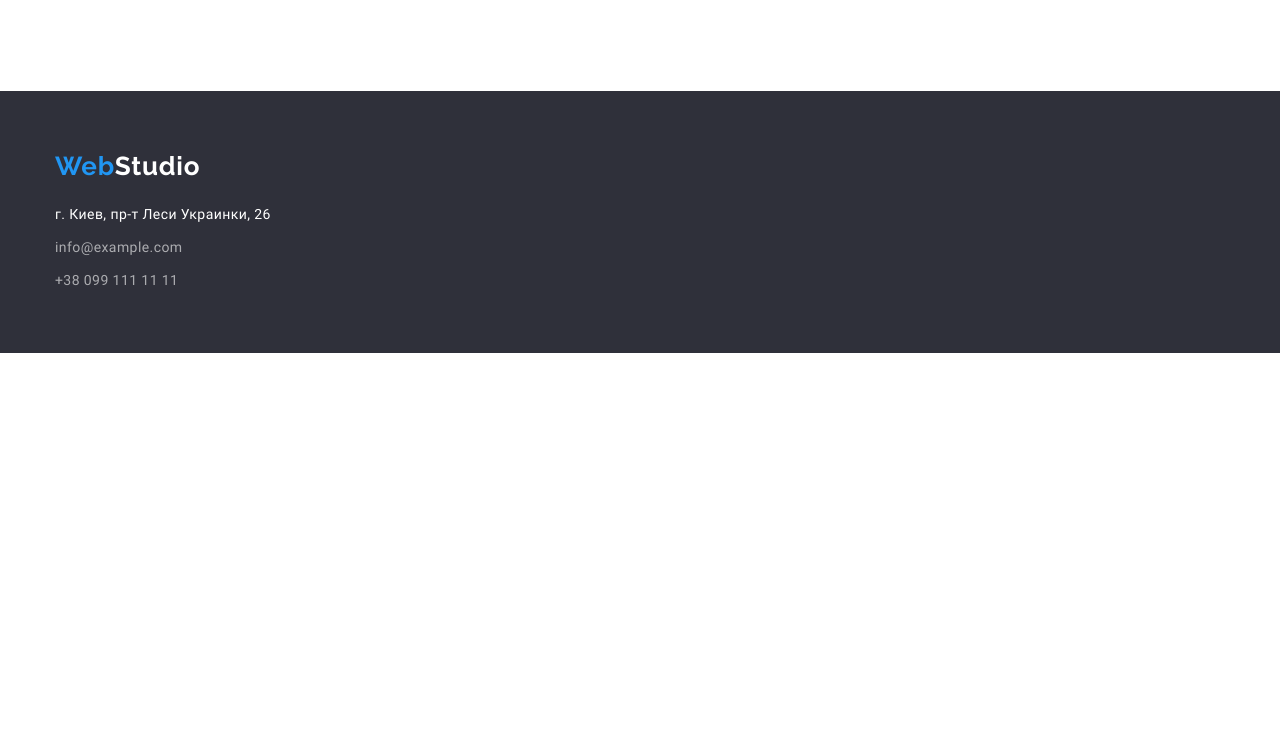
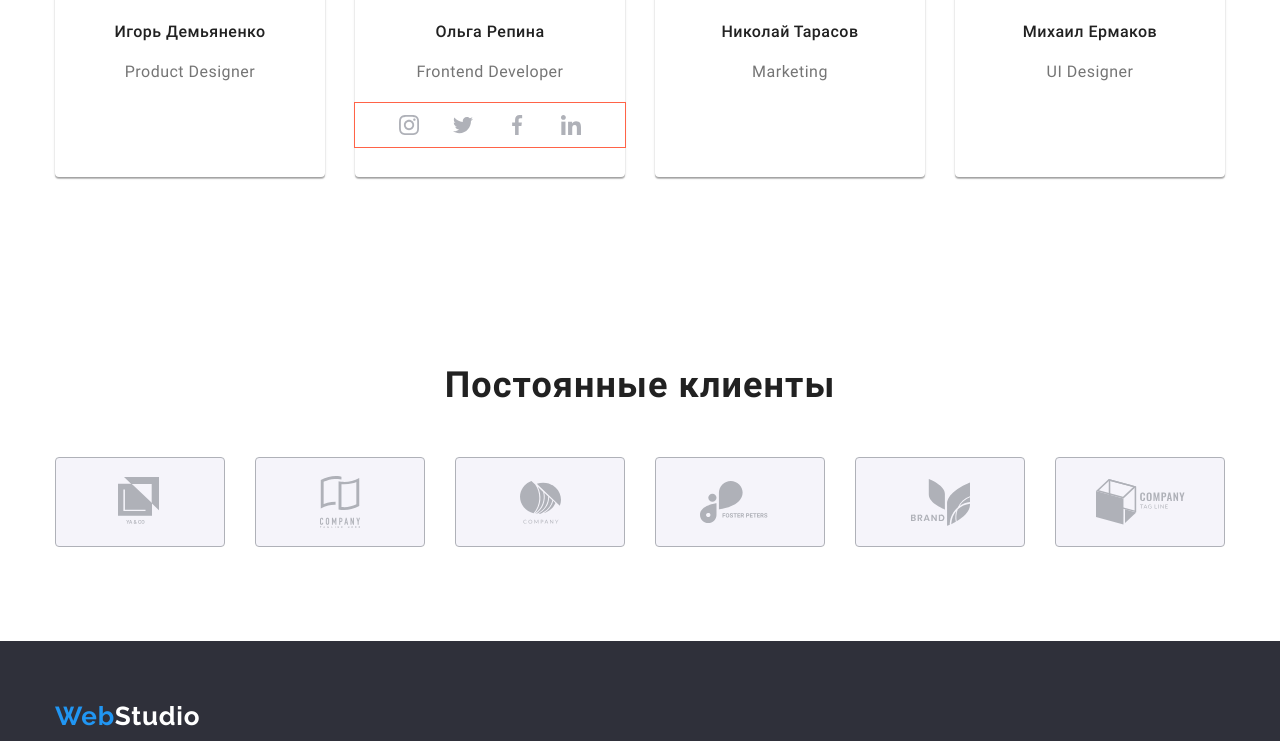
Before and after one commit to LitvinKostya/goit-markup-hw-03, a plain HTML site: page index.html in a window 1280 px wide. Shown: the part 2056-2797 px from the top of the page. Before the commit the page ends 2409 px from the top, so only its background shows below. Drawn offline with nearby package versions, Linux system fonts and the light colour scheme.

Commit message:
практика

```diff
--- a/css/styles.css
+++ b/css/styles.css
@@ -134,6 +134,34 @@ body {
   margin-bottom: 32px;
 }
 
+.mail-top::before {
+  display: inline-block;
+  content: "";
+  height: 12px;
+  width: 16px;
+
+  background-position: center;
+  background-size: auto;
+  background-repeat: no-repeat;
+}
+.mail-top::before {
+  background-image: url(../images/envelope.svg);
+}
+
+.contacts-top::before {
+  display: inline-block;
+  content: "";
+  height: 16px;
+  width: 10px;
+
+  background-position: center;
+  background-size: auto;
+  background-repeat: no-repeat;
+}
+
+.contacts-top::before {
+  background-image: url(../images/phone.svg);
+}
 .container-contacts {
   display: flex;
   margin-left: auto;
@@ -328,6 +356,32 @@ address {
   margin: 0px;
 }
 
+.item-activity::before {
+  display: block;
+  content: "";
+
+  height: 120px;
+  background-size: auto;
+  background-repeat: no-repeat;
+  background-position: center;
+  background-color: #f5f4fa;
+}
+.icon-satellite::before {
+  background-image: url(../images/satellite.svg);
+}
+
+.icon-clock::before {
+  background-image: url(../images/clock.svg);
+}
+
+.icon-computer::before {
+  background-image: url(../images/computer.svg);
+}
+
+.icon-astronaut::before {
+  background-image: url(../images/astronaut.svg);
+}
+
 /*чем мы занимаемся*/
 
 .foto {
@@ -368,6 +422,11 @@ address {
   margin-left: 30px;
 }
 
+.item-team {
+  box-shadow: 0px 1px 3px rgba(0, 0, 0, 0.12), 0px 1px 1px rgba(0, 0, 0, 0.14), 0px 2px 1px rgba(0, 0, 0, 0.2);
+  border-radius: 0px 0px 4px 4px;
+}
+
 .team-box {
   padding-bottom: 94px;
   padding-top: 94px;
@@ -389,13 +448,143 @@ address {
 
 .team-profession {
   margin-top: 0px;
-  margin-bottom: 30px;
+  margin-bottom: 16px;
   font-family: Roboto;
   font-size: 16px;
   line-height: 1.9;
   letter-spacing: 0.03em;
 }
 
+.socialnetworks {
+  display: flex;
+  height: 44px;
+  /*margin-right: auto;
+  margin-left: auto;*/
+  justify-content: center;
+  margin-bottom: 30px;
+  padding: 0px 32px;
+
+  outline: 1px solid tomato;
+}
+
+.instagram {
+  display: block;
+  content: "";
+  height: 44px;
+  width: 44px;
+  background-size: auto;
+  background-position: center;
+  background-repeat: no-repeat;
+  margin-right: 10px;
+  background-image: url(../images/instagram\ 2.svg);
+}
+.twitter {
+  display: block;
+  content: "";
+  height: 44px;
+  width: 44px;
+  background-size: auto;
+  background-position: center;
+  background-repeat: no-repeat;
+  margin-right: 10px;
+  background-image: url(../images/twitter\ 1.svg);
+}
+
+.facebook {
+  display: block;
+  content: "";
+  height: 44px;
+  width: 44px;
+  background-size: auto;
+  background-position: center;
+  background-repeat: no-repeat;
+  margin-right: 10px;
+  background-image: url(../images/facebook\ 1.svg);
+}
+
+.linkedin {
+  display: block;
+  content: "";
+  height: 44px;
+  width: 44px;
+  background-size: auto;
+  background-position: center;
+  background-repeat: no-repeat;
+  background-image: url(../images/linkedin\ 1.svg);
+}
+/*Постоянные Клиенты*/
+
+.title-client {
+  margin: 0px;
+  margin-bottom: 50px;
+  font-family: Roboto;
+  font-style: normal;
+  font-weight: bold;
+  font-size: 36px;
+  line-height: 1.166;
+  text-align: center;
+  letter-spacing: 0.03em;
+  color: var(--secondary-text-cl);
+}
+
+.client-list {
+  display: flex;
+
+  justify-content: center;
+}
+.client-box {
+  text-align: center;
+  padding-top: 94px;
+  padding-bottom: 94px;
+}
+
+.client {
+  display: block;
+  content: "";
+  width: 170px;
+  height: 90px;
+  margin-right: 30px;
+
+  background-size: auto;
+  background-repeat: no-repeat;
+  background-position: center;
+  background-color: #f5f4fa;
+
+  border: 1px solid #afb1b8;
+  box-sizing: border-box;
+  border-radius: 4px;
+}
+
+.logo1 {
+  background-image: url(../images/logo1.svg);
+}
+.logo2 {
+  background-image: url(../images/logo2.svg);
+}
+.logo3 {
+  background-image: url(../images/logo3.svg);
+}
+.logo4 {
+  background-image: url(../images/logo4.svg);
+}
+.logo5 {
+  background-image: url(../images/logo5.svg);
+}
+.logo6 {
+  background-image: url(../images/logo6.svg);
+}
+.client:last-child {
+  margin-right: 0px;
+}
+
+/*.flexbox :nth-child(3n) {
+  margin-right: 0;
+}
+
+.flexbox :nth-last-child(-n + 3) {
+  margin-bottom: 0;
+}
+*/
 /* Портфолио*/
 
 .portfolio-cont {
--- a/index.html
+++ b/index.html
@@ -31,10 +31,10 @@
         </nav>
 
         <ul class="list container-contacts">
-          <li class="item-header">
+          <li class="item-header mail-top">
             <a href="mailto:info@devstudio.com" class="link header-mail">info@devstudio.com</a>
           </li>
-          <li class="item-header">
+          <li class="item-header contacts-top">
             <a href="tel:+380961111111" class="link header-cont">+38 096 111 11 11</a>
           </li>
         </ul>
@@ -54,26 +54,26 @@
       <section class="activity-list">
         <div class="container">
           <ul class="act list">
-            <li class="item-activity">
+            <li class="item-activity icon-satellite">
               <h3 class="activity">Внимание к деталям</h3>
               <p class="act-text">Идейные соображения, а также начало повседневной работы по формированию позиции.</p>
             </li>
 
-            <li class="item-activity">
+            <li class="item-activity icon-clock">
               <h3 class="activity">Пунктуальность</h3>
               <p class="act-text">
                 Задача организации, в особенности же рамки и место обучения кадров влечет за собой.
               </p>
             </li>
 
-            <li class="item-activity">
+            <li class="item-activity icon-computer">
               <h3 class="activity">Планирование</h3>
               <p class="act-text">
                 Равным образом консультация с широким активом в значительной степени обуславливает.
               </p>
             </li>
 
-            <li class="item-activity">
+            <li class="item-activity icon-astronaut">
               <h3 class="activity">Современные технологии</h3>
               <p class="act-text">Значимость этих проблем настолько очевидна, что реализация плановых заданий.</p>
             </li>
@@ -118,6 +118,12 @@
                 <h2 class="teams-name">Ольга Репина</h2>
                 <p class="team-profession">Frontend Developer</p>
               </div>
+              <div class="socialnetworks">
+                <a href="" class="instagram"></a>
+                <a href="" class="twitter"></a>
+                <a href="" class="facebook"></a>
+                <a href="" class="linkedin"></a>
+              </div>
             </li>
 
             <li class="item-team">
@@ -137,6 +143,20 @@
                 <p class="team-profession">UI Designer</p>
               </div>
             </li>
+          </ul>
+        </div>
+      </section>
+
+      <section class="client-box">
+        <div class="container">
+          <h2 class="title-client">Постоянные клиенты</h2>
+          <ul class="list client-list">
+            <li class="client logo1"></li>
+            <li class="client logo2"></li>
+            <li class="client logo3"></li>
+            <li class="client logo4"></li>
+            <li class="client logo5"></li>
+            <li class="client logo6"></li>
           </ul>
         </div>
       </section>
```
Also changed, not shown: images/astronaut.svg (added), images/clock.svg (added), images/computer.svg (added), images/envelope.svg (added), images/facebook 1.svg (added), images/instagram 2.svg (added), images/linkedin 1.svg (added), images/logo1.svg (added), images/logo2.svg (added), images/logo3.svg (added), images/logo4.svg (added), images/logo5.svg (added), images/logo6.svg (added), images/phone.svg (added), 3 more files.
